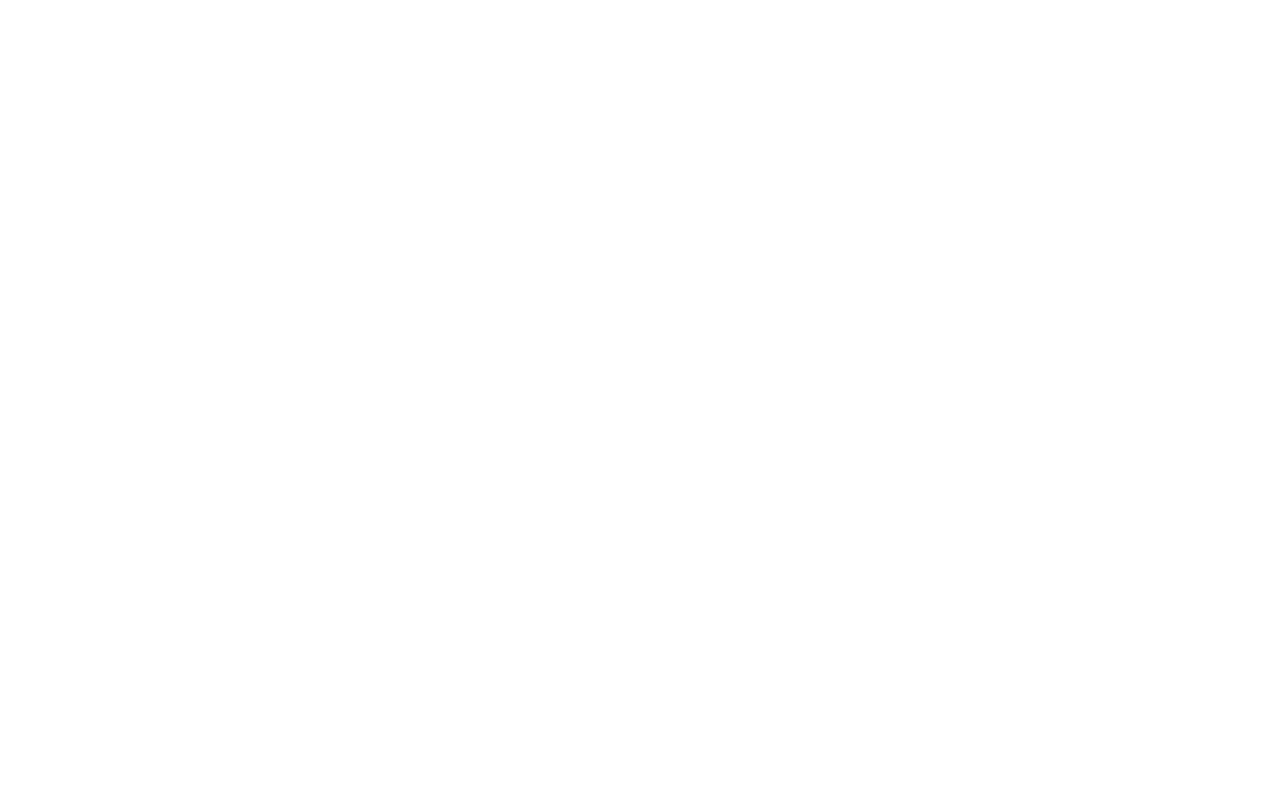
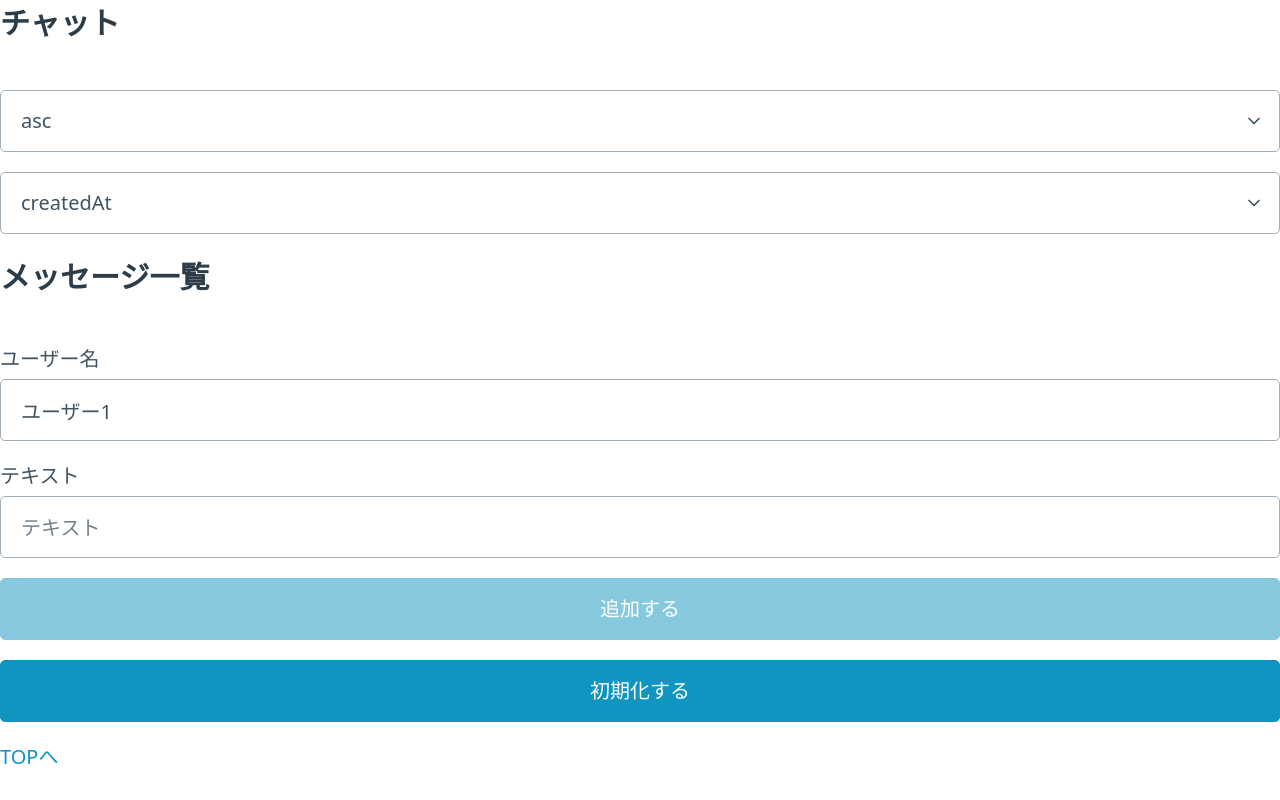
Before and after one commit to koba1108/nuxt3-agora-ts, a Nuxt app: page /message in a window 1280 px wide. Before the commit this address had no page. Built offline with nearby package versions, Linux system fonts and the light colour scheme.

Commit message:
add message compasables

```diff
--- /dev/null
+++ b/composables/chat-room.ts
@@ -0,0 +1,29 @@
+import {readonly, useState} from "#imports";
+import {Ref} from "@vue/reactivity";
+import {Message} from "~/types";
+import UUID from 'uuidjs';
+
+const newMessage = (username: string, text: string): Message => {
+  return {
+    id: UUID.generate(),
+    username,
+    text,
+    createdAt: new Date(),
+    updatedAt: new Date(),
+  }
+}
+const add = (messages: Ref<Message[]>) => (username: string, text: string) => {
+  if (username && text) {
+    messages.value.push(newMessage(username, text));
+  }
+}
+const clear = (messages: Ref<Message[]>) => () => messages.value = []
+
+export const useChatRoom = (initialState?: Message[]) => {
+  const messages = useState<Message[]>('chatRoom', () => (initialState || []));
+  return {
+    messages: readonly(messages),
+    add: add(messages),
+    clear: clear(messages),
+  }
+}
--- a/composables/counter.ts
+++ b/composables/counter.ts
@@ -1,8 +1,8 @@
 import {readonly, useState} from "#imports";
 import {Ref} from "@vue/reactivity";
 
-export const increment = (counter: Ref<number>) => () => counter.value++
-export const decrement = (counter: Ref<number>) => () => counter.value--
+const increment = (counter: Ref<number>) => () => counter.value++
+const decrement = (counter: Ref<number>) => () => counter.value--
 
 export const useCounter = () => {
   const counter = useState('counter', () => (0))
--- a/composables/index.ts
+++ b/composables/index.ts
@@ -1 +1,2 @@
 export * from "./counter";
+export * from "./chat-room";
--- a/package.json
+++ b/package.json
@@ -11,6 +11,7 @@
     "nuxt": "3.0.0-rc.4"
   },
   "dependencies": {
-    "agora-rtc-sdk": "^3.6.11"
+    "agora-rtc-sdk": "^3.6.11",
+    "uuidjs": "^4.2.11"
   }
 }
--- a/pages/index.vue
+++ b/pages/index.vue
@@ -1,13 +1,10 @@
-<script setup>
-import { useCounter } from '../composables'
-
-const { counter } = useCounter()
-</script>
 <template>
-  <div>
-    <div>カウンターの値：{{ counter }}</div>
-    <div>
+  <ul>
+    <li>
       <nuxt-link to="/counter">カウンター画面へ</nuxt-link>
-    </div>
-  </div>
+    </li>
+    <li>
+      <nuxt-link to="/message">メッセージ画面1へ</nuxt-link>
+    </li>
+  </ul>
 </template>
--- /dev/null
+++ b/pages/message.vue
@@ -0,0 +1,59 @@
+<script setup lang="ts">
+import {Ref, ref, computed} from "@vue/reactivity";
+import {useChatRoom} from '~/composables'
+import {Message, MessageSortables, AllMessageSortables, OrderBy, AllOrderBy} from '~/types'
+
+const {messages, add, clear} = useChatRoom()
+const username: Ref<string> = ref('ユーザー1')
+const text: Ref<string> = ref('')
+const orderBy: Ref<OrderBy> = ref('asc')
+const sortBy: Ref<MessageSortables> = ref('createdAt')
+const addMessage = () => {
+  add(username.value, text.value)
+  text.value = ''
+}
+const datetimeToString = (datetime: Date) => {
+  const date = datetime.toLocaleDateString()
+  const time = datetime.toLocaleTimeString()
+  return `${date} ${time}`
+}
+const _sort = (a: Message, b: Message) => {
+  switch (orderBy.value) {
+    case 'asc':
+      return a[sortBy.value] > b[sortBy.value] ? 1 : -1
+    case 'desc':
+      return a[sortBy.value] < b[sortBy.value] ? 1 : -1
+  }
+}
+const sortMessages = computed(() => {
+  return messages.value.map(m => m).sort(_sort)
+})
+</script>
+<template>
+  <div>
+    <div>
+      <h3>チャット</h3>
+      <select v-model="orderBy">
+        <option v-for="oo in AllOrderBy" :key="oo">{{ oo }}</option>
+      </select>
+      <select v-model="sortBy">
+        <option v-for="so in AllMessageSortables" :key="so">{{ so }}</option>
+      </select>
+    </div>
+    <div>
+      <h3>メッセージ一覧</h3>
+      <ul v-for="m in sortMessages" :key="m.id">
+        <li>{{ m.username }}:「{{ m.text }}」（{{ datetimeToString(m.createdAt) }}）</li>
+      </ul>
+    </div>
+    <div>
+      <label>ユーザー名</label>
+      <input type="text" v-model="username" placeholder="ユーザー名">
+      <label>テキスト</label>
+      <input type="text" v-model="text" placeholder="テキスト">
+      <button :disabled="!text || !username" @click="addMessage">追加する</button>
+      <button @click="clear">初期化する</button>
+    </div>
+    <nuxt-link to="/">TOPへ</nuxt-link>
+  </div>
+</template>
--- /dev/null
+++ b/types/index.ts
@@ -0,0 +1,2 @@
+export * from './order-by'
+export * from './message'
--- /dev/null
+++ b/types/message.ts
@@ -0,0 +1,15 @@
+export interface Message {
+  id: string
+  username: string
+  text: string
+  createdAt: Date
+  updatedAt: Date
+}
+
+export type MessageSortables = 'id' | 'username' | 'createdAt' | 'updatedAt'
+export const AllMessageSortables = [
+  'id',
+  'username',
+  'createdAt',
+  'updatedAt',
+] as const
--- /dev/null
+++ b/types/order-by.ts
@@ -0,0 +1,2 @@
+export type OrderBy = 'asc' | 'desc'
+export const AllOrderBy: OrderBy[] = ['asc', 'desc']
```
Also changed, not shown: 1 other file (tests, documents, lock files or other folders).
